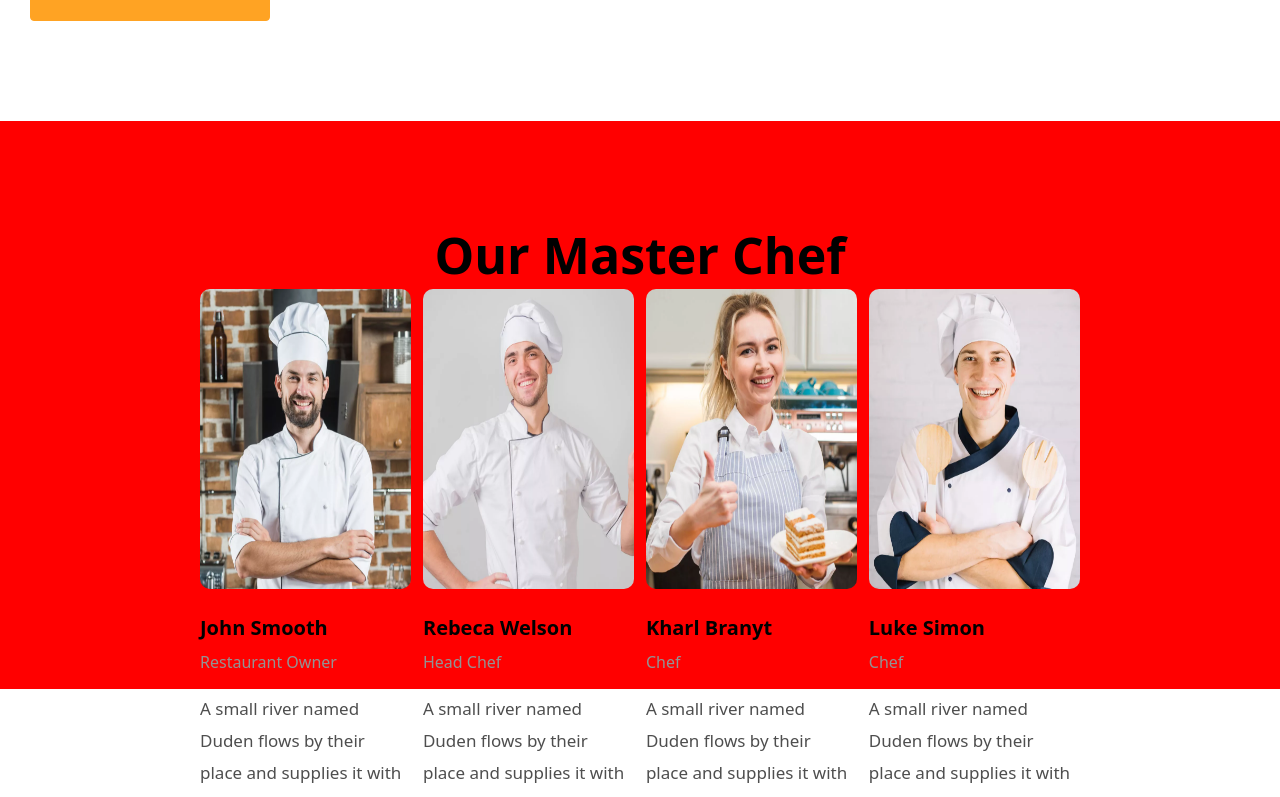
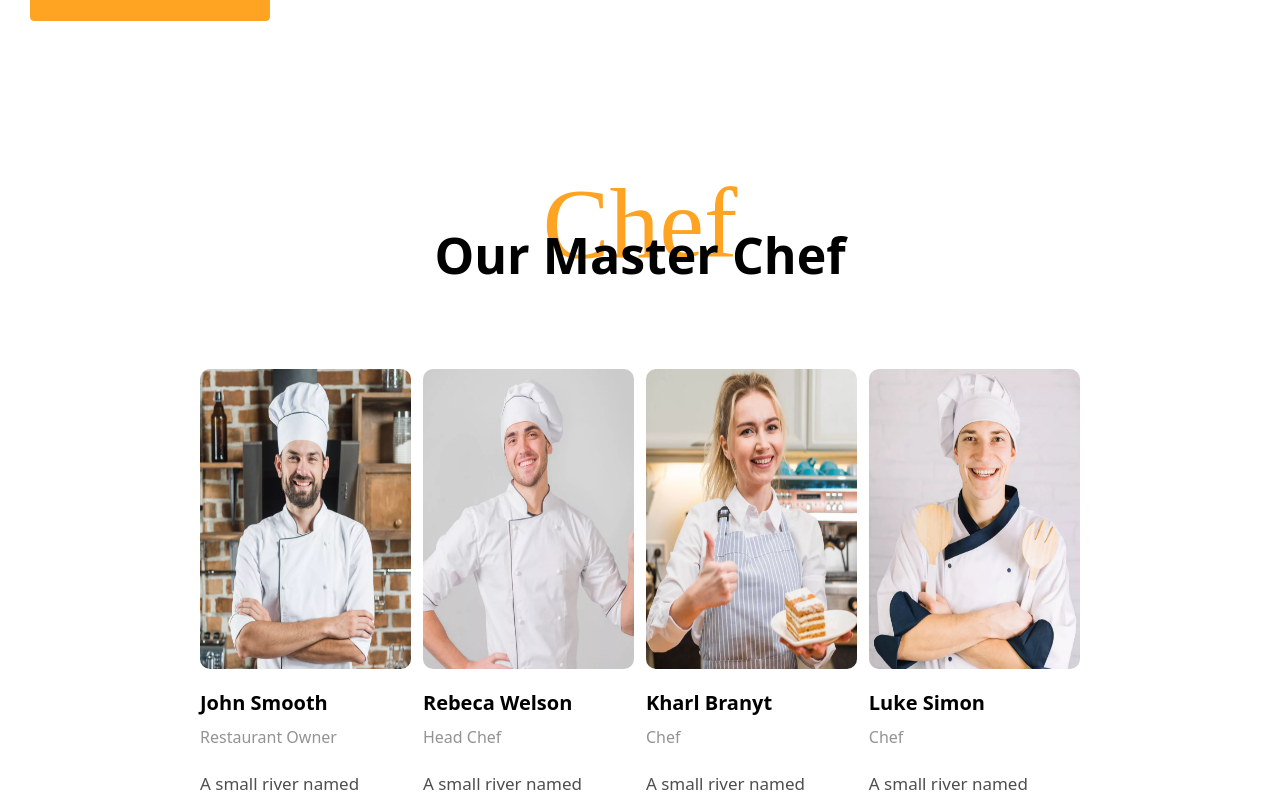
Before and after one commit to javidaghayevgit/Restaurant, a React (Create React App) app: page / in a window 1280 px wide. Shown: the part 5102-5899 px from the top of the page. Built offline with nearby package versions, Linux system fonts and the light colour scheme; grey boxes are pictures that could not be loaded; a web font is replaced by a local one.

Commit message:
chefs complated

```diff
--- a/src/Components/Chefs/Chefs.css
+++ b/src/Components/Chefs/Chefs.css
@@ -1,10 +1,11 @@
 .chefs{
     padding: 100px 0;
-    background-color: red;
 }
 .chefs_heading{
     text-align: center;
     position: relative;
+    z-index: 0;
+    margin-bottom: 80px;
 }
 .chefs_heading h2{
     font-size: 50px;
@@ -26,16 +27,18 @@ z-index: -1;
 }
 .chef{
     width: 24%;
+}
+.chef_image{
+    width: 100%;
     height: 300px;
+    margin-bottom: 20px;
 }
-.chef img{
+.chef_image img{
     width: 100%;
     height: 100%;
     border-radius: 10px;
-    margin-bottom: 20px;
 }
 .chef h3{
-
     font-size: 20px;
     margin-bottom:  10px;
 }
--- a/src/Components/Chefs/Chefs.jsx
+++ b/src/Components/Chefs/Chefs.jsx
@@ -10,13 +10,15 @@ import { FaInstagram } from "react-icons/fa6";
 const Chefs=()=>{
     return(
         <div className="chefs">
-            <div className="chefs_heading">
+                <div className="chefs_heading">
             <span>Chef</span>
             <h2>Our Master Chef</h2>
             </div>
             <div className="about_chefs container">
                 <div className="chef">
+                    <div className="chef_image">
                     <img src={RestaurantOwner} alt="" />
+                    </div>
                     <h3>John Smooth</h3>
                     <span>Restaurant Owner</span>
                     <p>A small river named Duden flows by their place and supplies it with the necessary regelialia.</p>
@@ -28,7 +30,9 @@ const Chefs=()=>{
                     </div>
                 </div>
                 <div className="chef">
+                    <div className="chef_image">
                     <img src={HeadChef} alt="" />
+                    </div>
                     <h3>Rebeca Welson</h3>
                     <span>Head Chef</span>
                     <p>A small river named Duden flows by their place and supplies it with the necessary regelialia.</p>
@@ -40,7 +44,9 @@ const Chefs=()=>{
                     </div>
                 </div>
                 <div className="chef">
+                    <div className="chef_image">
                     <img src={ChefAssistant} alt="" />
+                    </div>
                     <h3>Kharl Branyt</h3>
                     <span>Chef</span>
                     <p>A small river named Duden flows by their place and supplies it with the necessary regelialia.</p>
@@ -52,7 +58,9 @@ const Chefs=()=>{
                     </div>
                 </div>
                 <div className="chef">
+                    <div className="chef_image">
                     <img src={Chef} alt="" />
+                    </div>
                     <h3>Luke Simon</h3>
                     <span>Chef</span>
                     <p>A small river named Duden flows by their place and supplies it with the necessary regelialia.</p>
--- a/src/pages/Home/Home.jsx
+++ b/src/pages/Home/Home.jsx
@@ -34,7 +34,7 @@ const Home=()=>{
                 <Menu/>
                 <MakeReservation/>
                 <Chefs/>
-                <Footer/>
+                {/* <Footer/> */}
         </div>
     )
 }
```
